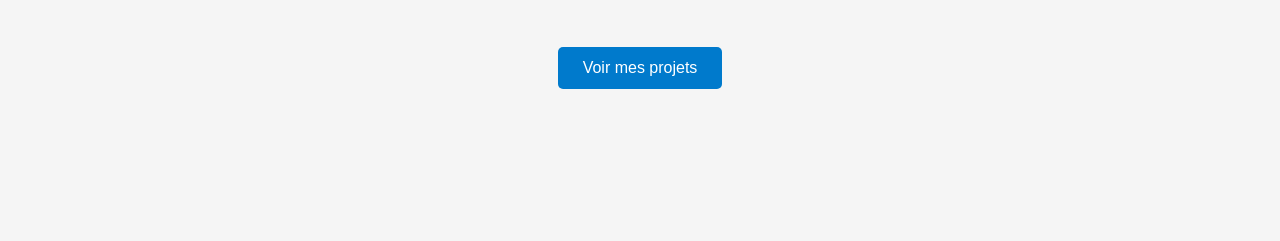
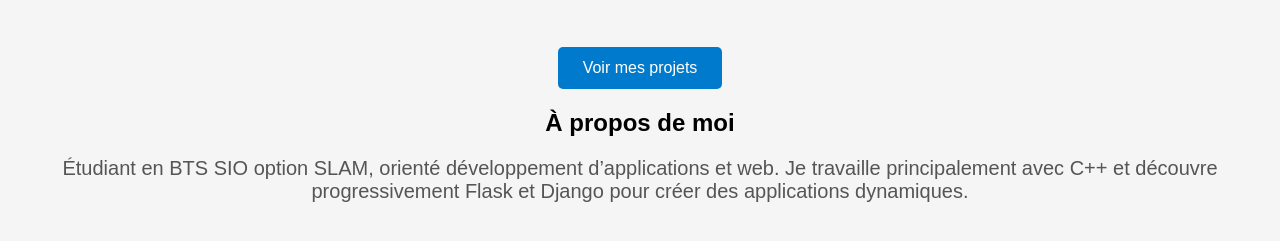
Before and after one commit to GigoloSamurai/portfolioyassinsdk, a plain HTML site: page index.html in a window 1280 px wide. Shown: the part 233-474 px from the top of the page. Drawn offline with Linux system fonts and the light colour scheme.

Commit message:
Update index.html

```diff
--- a/index.html
+++ b/index.html
@@ -9,6 +9,11 @@
   <p>Étudiant en BTS SIO – SLAM</p>
 
   <a href="#projets">Voir mes projets</a>
+  <h2>À propos de moi</h2>
+    <p>
+    Étudiant en BTS SIO option SLAM, orienté développement d’applications et web.
+    Je travaille principalement avec C++ et découvre progressivement Flask et Django pour créer des applications dynamiques.
+    </p>
 </body>
 
 </html>
```
